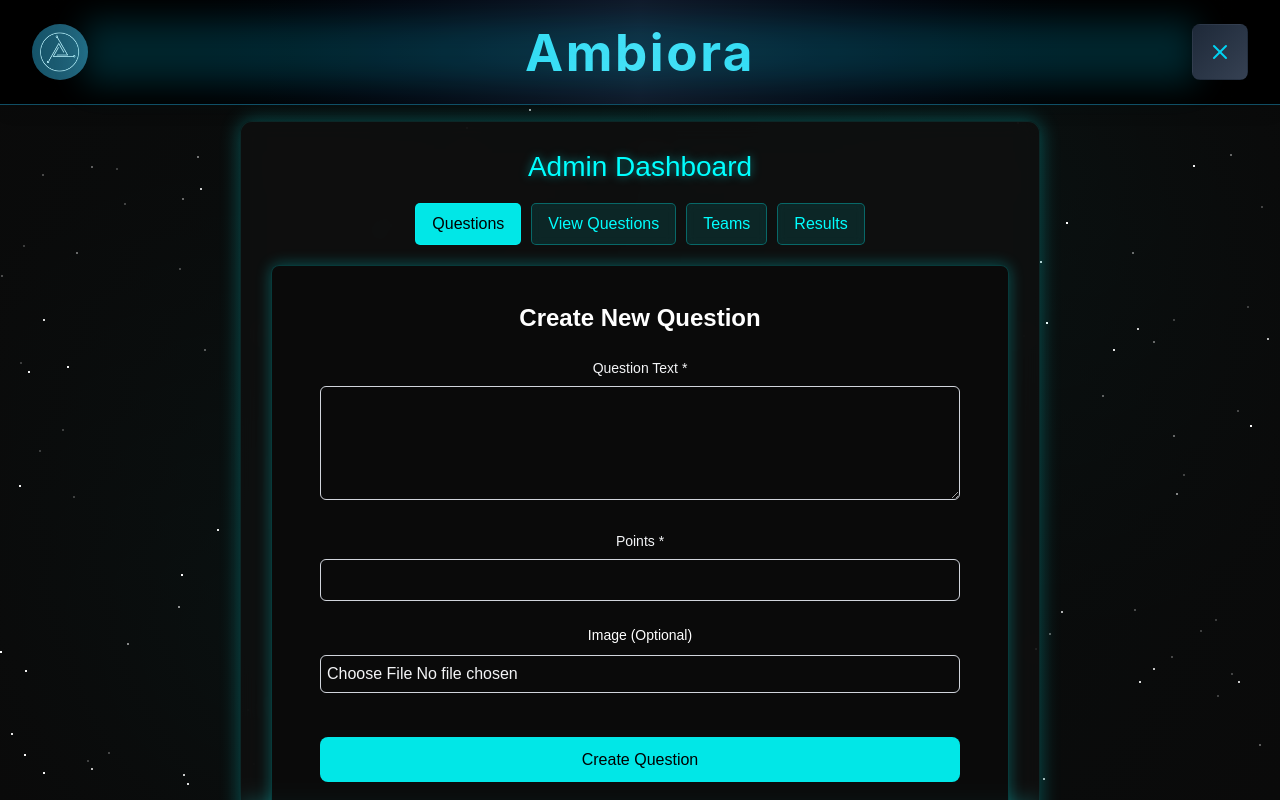
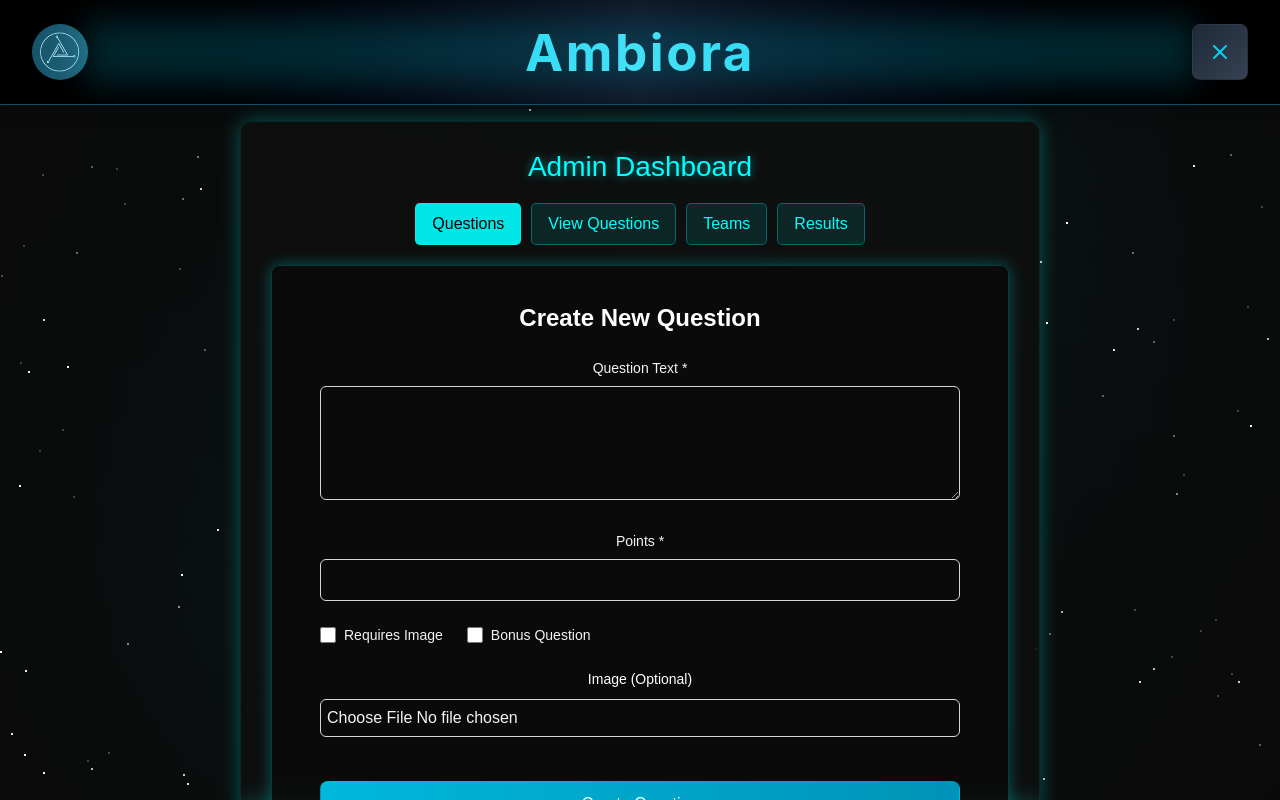
Before and after one commit to BLANK0104/Treasure_Hunt_Frontend, a React (Vite) app: page /admin in a window 1280 px wide. Shown: the top 800 px of the page. Built offline with nearby package versions, Linux system fonts and the light colour scheme.

Commit message:
change question submission from admin

```diff
--- a/src/pages/admin/components/QuestionPanel.jsx
+++ b/src/pages/admin/components/QuestionPanel.jsx
@@ -4,7 +4,9 @@ import { createQuestion } from '../../../services/api';
 const QuestionPanel = () => {
   const [formData, setFormData] = useState({
     question: '',
-    points: ''
+    points: '',
+    requires_image: false,
+    is_bonus: false
   });
   const [image, setImage] = useState(null);
   const [error, setError] = useState('');
@@ -37,6 +39,8 @@ const QuestionPanel = () => {
     const submitData = new FormData();
     submitData.append('question', formData.question);
     submitData.append('points', formData.points);
+    submitData.append('requires_image', formData.requires_image);
+    submitData.append('is_bonus', formData.is_bonus);
     if (image) {
       submitData.append('image', image);
     }
@@ -45,7 +49,12 @@ const QuestionPanel = () => {
       const response = await createQuestion(submitData);
       if (response.success) {
         setSuccess('Question created successfully!');
-        setFormData({ question: '', points: '' });
+        setFormData({
+          question: '',
+          points: '',
+          requires_image: false,
+          is_bonus: false
+        });
         setImage(null);
         setPreview(null);
       } else {
@@ -100,6 +109,40 @@ const QuestionPanel = () => {
           />
         </div>
 
+        <div className="flex space-x-6">
+          <div className="flex items-center">
+            <input
+              type="checkbox"
+              id="requires_image"
+              checked={formData.requires_image}
+              onChange={(e) => setFormData(prev => ({
+                ...prev,
+                requires_image: e.target.checked
+              }))}
+              className="w-4 h-4 text-cyan-600 border-gray-300 rounded focus:ring-cyan-500"
+            />
+            <label htmlFor="requires_image" className="ml-2 block text-sm text-gray-100">
+              Requires Image
+            </label>
+          </div>
+
+          <div className="flex items-center">
+            <input
+              type="checkbox"
+              id="is_bonus"
+              checked={formData.is_bonus}
+              onChange={(e) => setFormData(prev => ({
+                ...prev,
+                is_bonus: e.target.checked
+              }))}
+              className="w-4 h-4 text-amber-600 border-gray-300 rounded focus:ring-amber-500"
+            />
+            <label htmlFor="is_bonus" className="ml-2 block text-sm text-gray-100">
+              Bonus Question
+            </label>
+          </div>
+        </div>
+
         <div>
           <label className="block text-sm font-medium mb-2.5">
             Image (Optional)
@@ -119,7 +162,7 @@ const QuestionPanel = () => {
 
         <button
           type="submit"
-          className="w-full text-black py-2 px-4 rounded-md hover:bg-amber-50">
+          className="w-full bg-gradient-to-r from-cyan-500 to-cyan-600 text-white py-2 px-4 rounded-md hover:from-cyan-600 hover:to-cyan-700 focus:outline-none focus:ring-2 focus:ring-cyan-500 focus:ring-offset-2 focus:ring-offset-gray-900">
           Create Question
         </button>
       </form>
--- a/src/services/api.js
+++ b/src/services/api.js
@@ -117,6 +117,12 @@ export const registerUser = async (userData) => {
 
 export const createQuestion = async (formData) => {
   try {
+    const requires_image = formData.get('requires_image') === 'true';
+    const is_bonus = formData.get('is_bonus') === 'true';
+
+    formData.set('requires_image', requires_image);
+    formData.set('is_bonus', is_bonus);
+
     const response = await api.post('/questions', formData, {
       headers: {
         'Content-Type': 'multipart/form-data',
```
